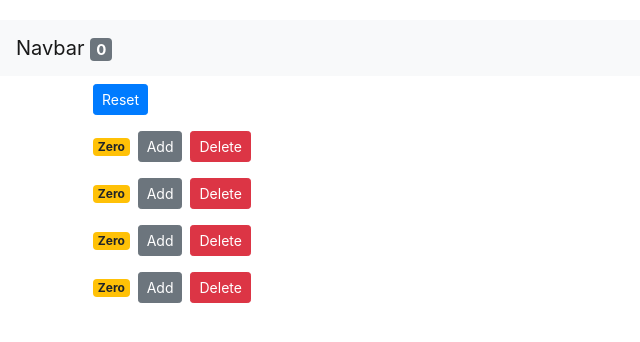
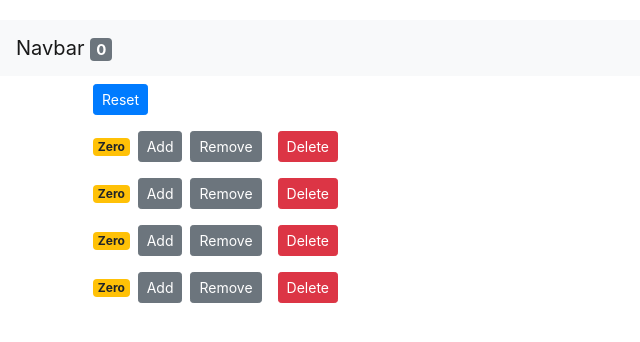
Before and after one commit to ryansat/react-beginner-course, a React (Create React App) app: page / in a window 1280 px wide. Shown: the top 342 px of the page, without its empty margins (0-640 px from the left). Built offline with nearby package versions, Linux system fonts and the light colour scheme.

Commit message:
add decrement button
add decrement button

```diff
--- a/src/App.js
+++ b/src/App.js
@@ -24,6 +24,14 @@ class App extends Component{
       this.setState({counters});
   }
 
+  handleDecrement = counter => {
+    const counters = [...this.state.counters];
+    const idnex = counters.indexOf(counter);
+    counters[idnex] = {...counter};
+    counters[idnex].value--;
+    this.setState({counters});
+  }
+
   handleDelete = counterId => {
       const counters = this.state.counters.filter(c => c.id !== counterId);
       this.setState({counters});
@@ -46,6 +54,7 @@ class App extends Component{
               onReset={this.handleReset}
               onDelete={this.handleDelete}
               onIncrement={this.handleIncrement}
+              onDecrement={this.handleDecrement}
             />
           </main>
         </React.Fragment>
--- a/src/components/counter.jsx
+++ b/src/components/counter.jsx
@@ -13,15 +13,21 @@ class Counter extends Component {
 
 
     render() {
+        const {onIncrement, counter, onDelete, onDecrement} = this.props;
         return(
             <div>
                 <span className={this.getBadgeClasses()}>{this.formatCount()}</span>
                 <button
-                    onClick={() => this.props.onIncrement(this.props.counter)}
+                    onClick={() => onIncrement(counter)}
                     className="btn btn-secondary btn-sm">
                 Add
                 </button>
-                <button onClick={() => this.props.onDelete(this.props.counter.id)}
+                <button
+                    onClick={() => onDecrement(counter)}
+                    className="btn btn-secondary btn-sm m-2">
+                Remove
+                </button>
+                <button onClick={() => onDelete(counter.id)}
                 className="btn btn-danger btn-sm m-2"
                 >
                     Delete
--- a/src/components/counters.jsx
+++ b/src/components/counters.jsx
@@ -2,7 +2,7 @@ import React, { Component } from 'react'
 import Counter from './counter'
 class Counters extends Component {
     render() {
-        const {onReset, onIncrement, counters, onDelete} = this.props;
+        const {onReset, onIncrement, counters, onDelete, onDecrement} = this.props;
         return (<div>
             <button onClick={onReset} className="btn btn-primary btn-sm m-2">
                 Reset
@@ -13,6 +13,7 @@ class Counters extends Component {
                 counter={counter}
                 onDelete={onDelete}
                 onIncrement={onIncrement}
+                onDecrement={onDecrement}
                 />)}
         </div>);
     }
```
